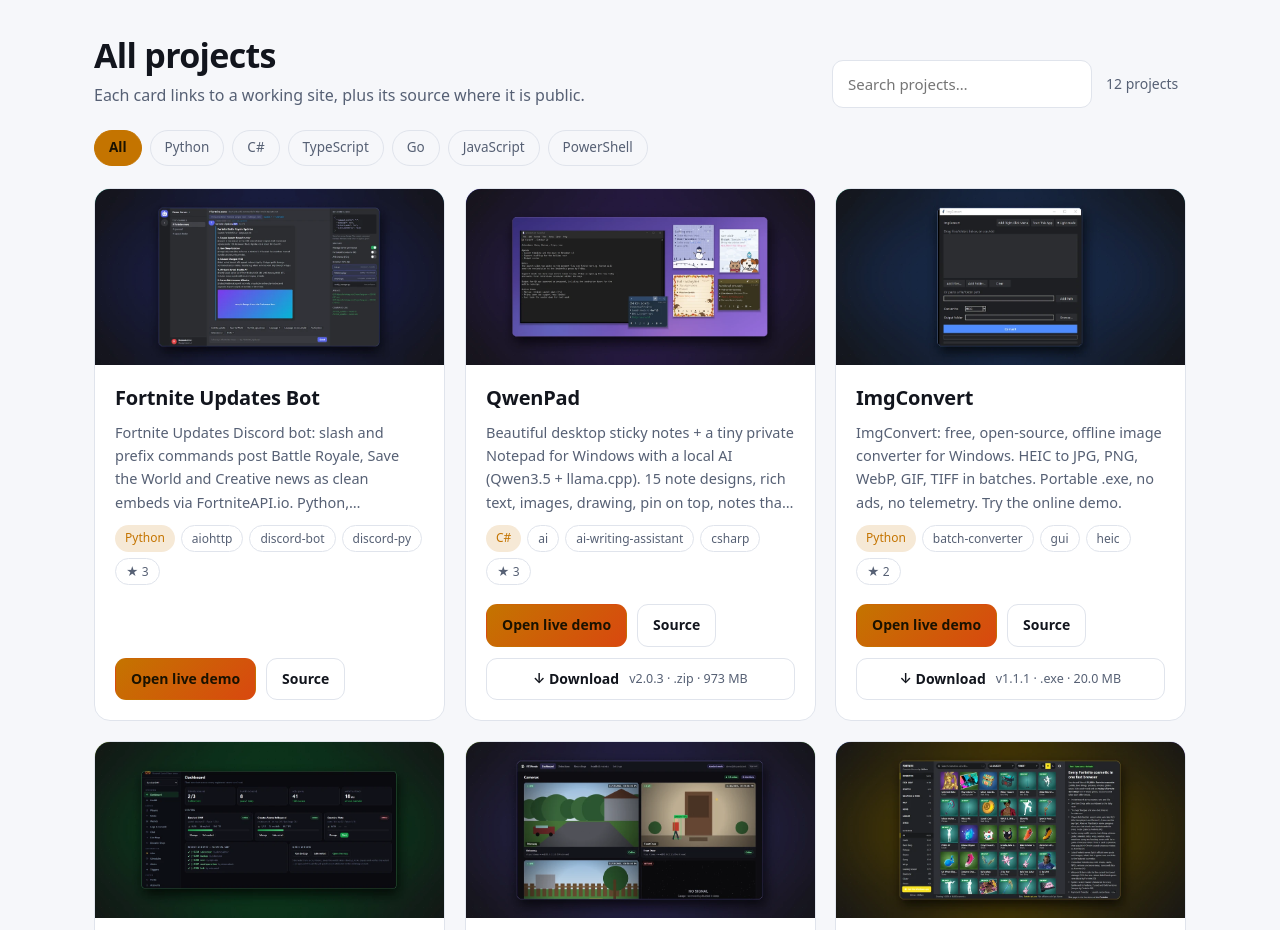
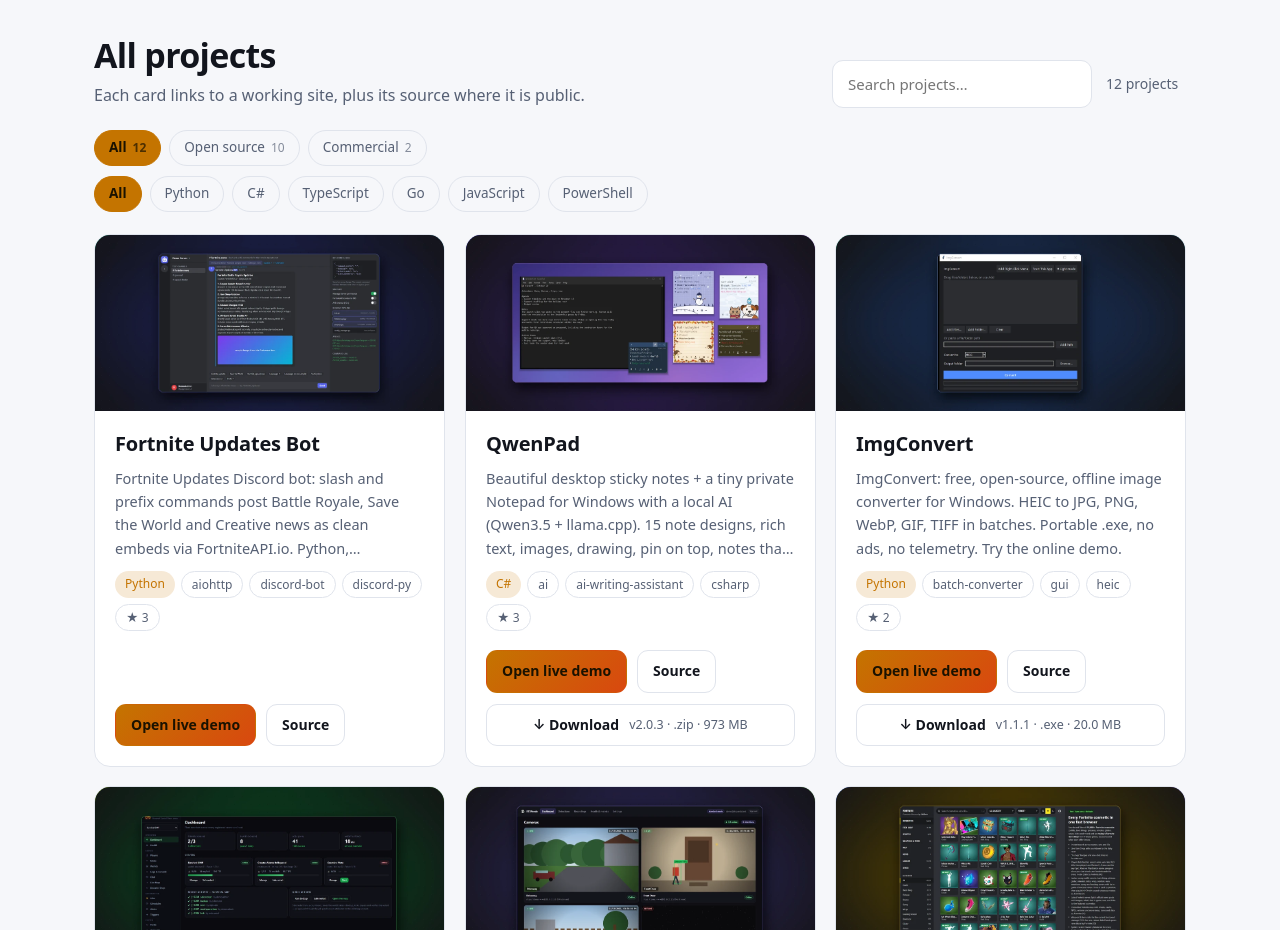
Before and after one commit to 248Tech/248Tech.github.io, a plain HTML site: page index.html in a window 1280 px wide. Shown: the part 1340-2270 px from the top of the page. Drawn offline with Linux system fonts and the light colour scheme.

Commit message:
Add open-source / commercial filter pills
Second pill row (All / Open source / Commercial) with per-category
counts; combines with search and language filters. Projects without an
OSI license (RentalOS, GarageIQ) count as commercial.

Co-Authored-By: Claude Opus 5.5 <noreply@anthropic.com>

```diff
--- a/app.js
+++ b/app.js
@@ -1,6 +1,6 @@
 (async () => {
   const $ = id => document.getElementById(id);
-  const grid = $('grid'), q = $('q'), count = $('count'), empty = $('empty'), filters = $('filters');
+  const grid = $('grid'), q = $('q'), count = $('count'), empty = $('empty'), filters = $('filters'), kinds = $('kinds');
   $('yr').textContent = new Date().getFullYear();
 
   let data;
@@ -80,10 +80,29 @@
   const cards = rest.map(p => {
     const c = build(p);
     c.dataset.lang = p.language || '';
+    c.dataset.kind = p.open ? 'open' : 'commercial';
     c.dataset.text = [p.name, p.title || '', p.description, p.language, ...(p.topics || [])].join(' ').toLowerCase();
     grid.append(c);
     return c;
   });
+
+  // license filters: open source (OSI license) vs commercial/proprietary
+  let kind = '';
+  const KINDS = [['', 'All'], ['open', 'Open source'], ['commercial', 'Commercial']];
+  const nKind = k => rest.filter(p => !k || (p.open ? 'open' : 'commercial') === k).length;
+  if (nKind('open') && nKind('commercial')) {
+    for (const [k, label] of KINDS) {
+      const b = el('button', 'fchip', label); b.type = 'button';
+      b.append(el('span', 'n', String(nKind(k))));
+      b.setAttribute('aria-pressed', String(k === kind));
+      b.addEventListener('click', () => {
+        kind = k;
+        for (const x of kinds.children) x.setAttribute('aria-pressed', String(x === b));
+        filter();
+      });
+      kinds.append(b);
+    }
+  } else kinds.hidden = true;
 
   // language filters
   let lang = '';
@@ -105,7 +124,7 @@
     const s = q.value.trim().toLowerCase();
     let n = 0;
     for (const c of cards) {
-      const show = (!s || c.dataset.text.includes(s)) && (!lang || c.dataset.lang === lang);
+      const show = (!s || c.dataset.text.includes(s)) && (!lang || c.dataset.lang === lang) && (!kind || c.dataset.kind === kind);
       c.hidden = !show; if (show) n++;
     }
     count.textContent = n + (n === 1 ? ' project' : ' projects');
--- a/index.html
+++ b/index.html
@@ -76,9 +76,10 @@
         <span id="count" class="count" aria-live="polite"></span>
       </div>
     </div>
+    <div id="kinds" class="filters kinds" role="group" aria-label="Filter by license"></div>
     <div id="filters" class="filters" role="group" aria-label="Filter by language"></div>
     <div id="grid" class="grid" aria-label="Projects"></div>
-    <p id="empty" class="empty" hidden>No projects match your search.</p>
+    <p id="empty" class="empty" hidden>No projects match your search or filters.</p>
     <noscript><p class="empty">Enable JavaScript to see the project list, or browse <a href="https://github.com/248Tech?tab=repositories">github.com/248Tech</a>.</p></noscript>
   </section>
 
--- a/styles.css
+++ b/styles.css
@@ -69,6 +69,8 @@ input[type=search]:focus{outline:2px solid var(--accent);outline-offset:2px}
 .fchip{cursor:pointer;padding:6px 14px;border-radius:99px;border:1px solid var(--line);background:transparent;color:var(--dim);font:inherit;font-size:13.5px}
 .fchip:hover{border-color:var(--accent);color:var(--text)}
 .fchip[aria-pressed=true]{background:var(--accent);border-color:var(--accent);color:#1a1200;font-weight:600}
+.filters.kinds{margin-bottom:10px}
+.fchip .n{margin-left:6px;opacity:.7;font-size:12px}
 
 /* featured */
 .feature{display:grid;grid-template-columns:1fr 1fr;border:1px solid var(--line);border-radius:20px;overflow:hidden;background:var(--panel);margin-top:20px;transition:border-color .2s}
```
